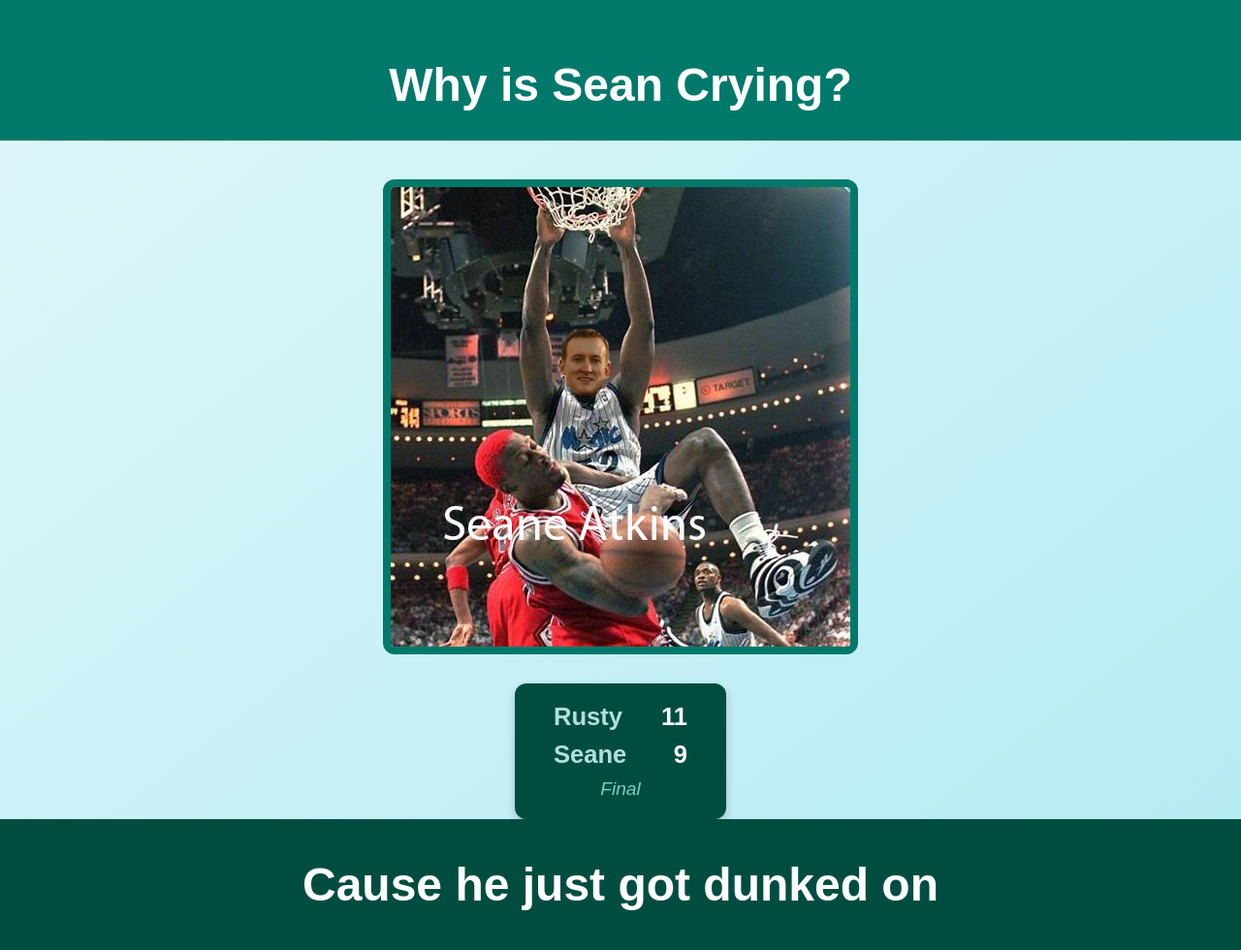
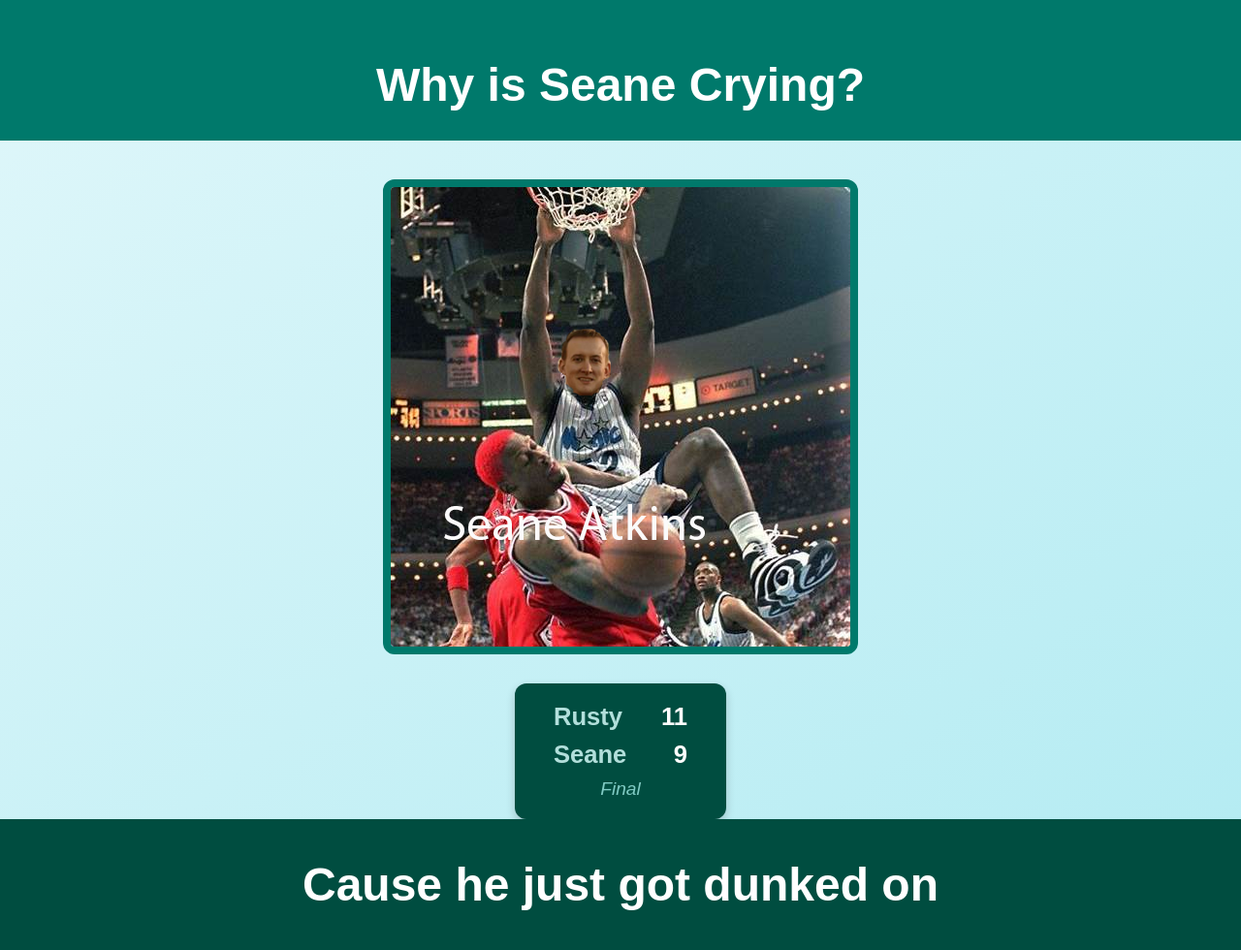
Before and after one commit to russ160220/Why_Is_Seane_Crying, a plain HTML site: page index.html in a window 1280 px wide. Shown: the whole page at 97% size. Drawn offline with Linux system fonts and the light colour scheme.

Commit message:
Update index.html

```diff
--- a/index.html
+++ b/index.html
@@ -104,7 +104,7 @@
 </head>
 <body>
   <header>
-    <h1>Why is Sean Crying?</h1>
+    <h1>Why is Seane Crying?</h1>
   </header>
 
   <main>
```
